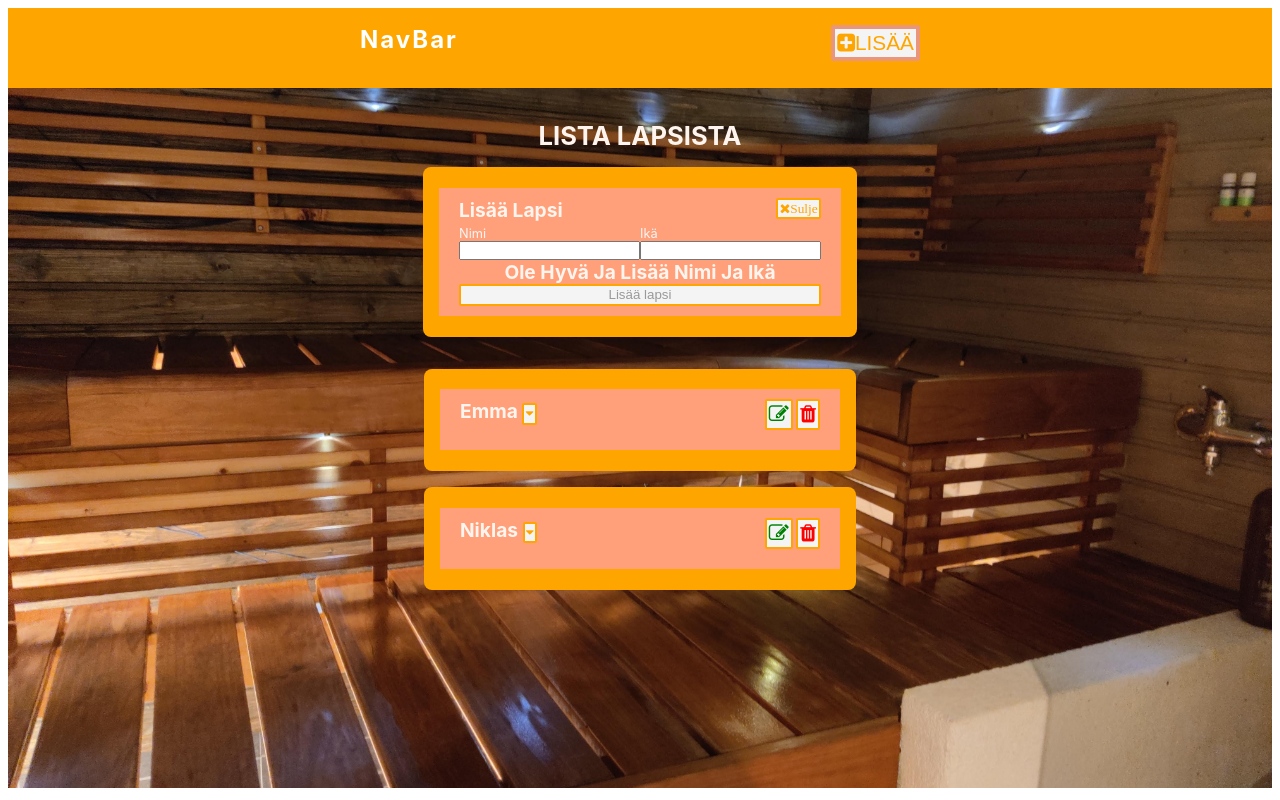
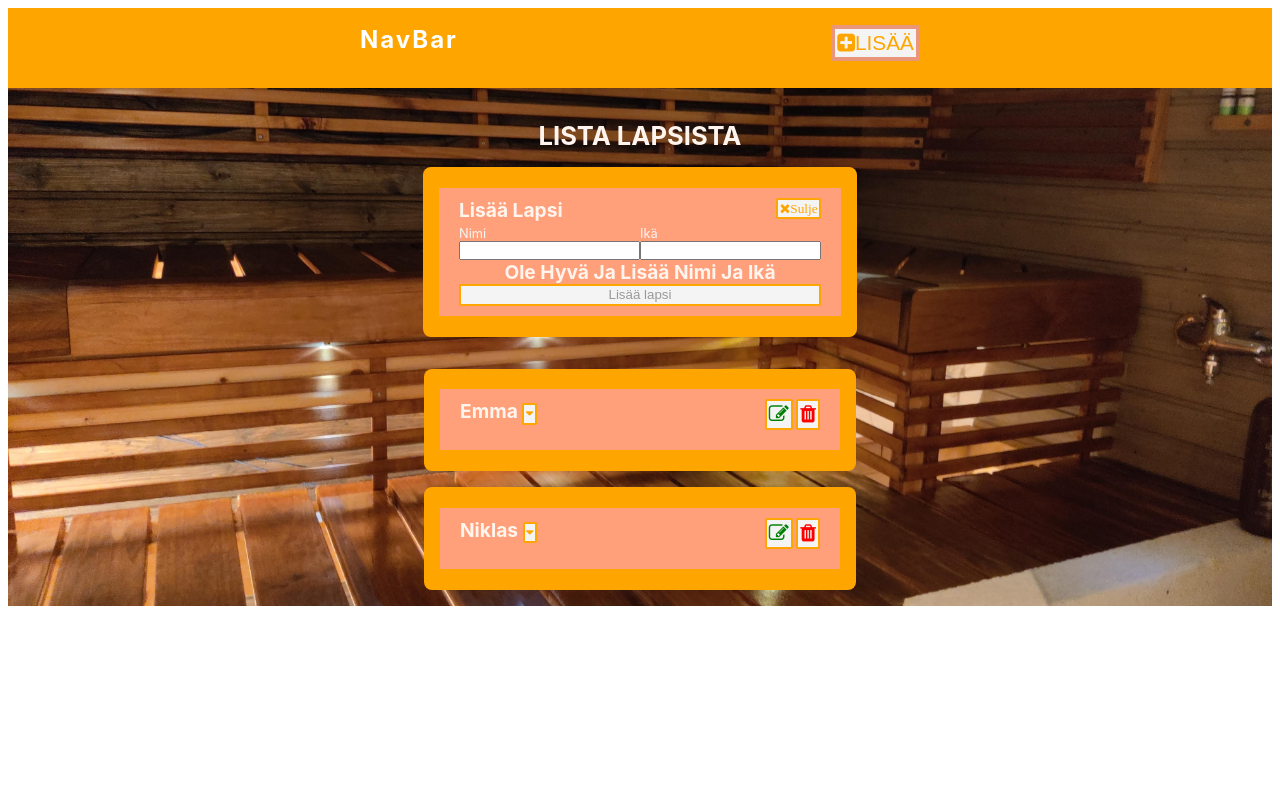
Before and after one commit to jakoivus/my-svelte-project, a Svelte app: page / in a window 1280 px wide. Built offline with nearby package versions, Linux system fonts and the light colour scheme.

Commit message:
bgcontainer image resizing fix

```diff
--- a/public/global.css
+++ b/public/global.css
@@ -65,8 +65,9 @@ input:disabled {
 	background-repeat: no-repeat;
     -moz-background-size: cover;
     background-size: cover;
+	resize: both;
     background-position: center center;
-    height: 97.5vh;
+
 }
 
 .container {
```
